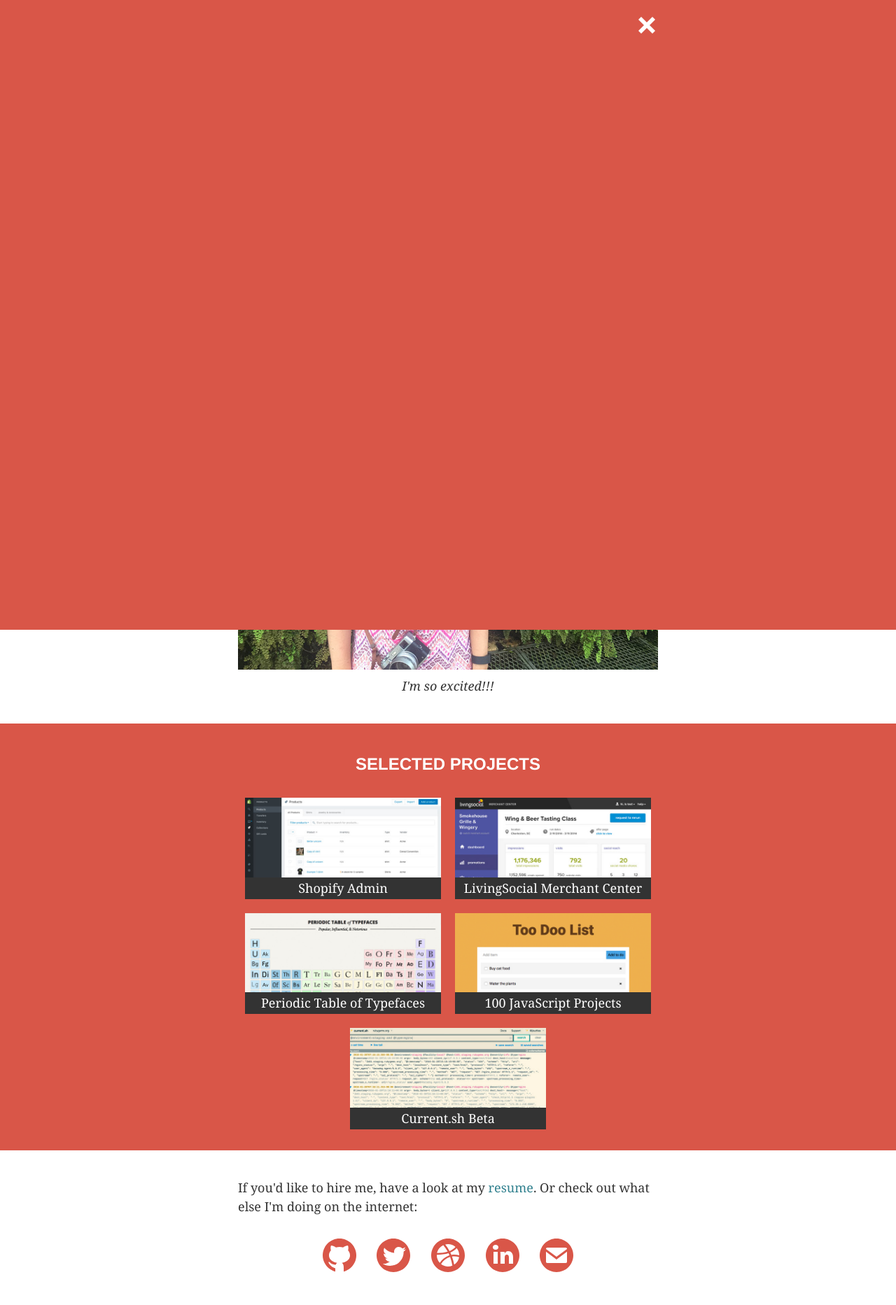
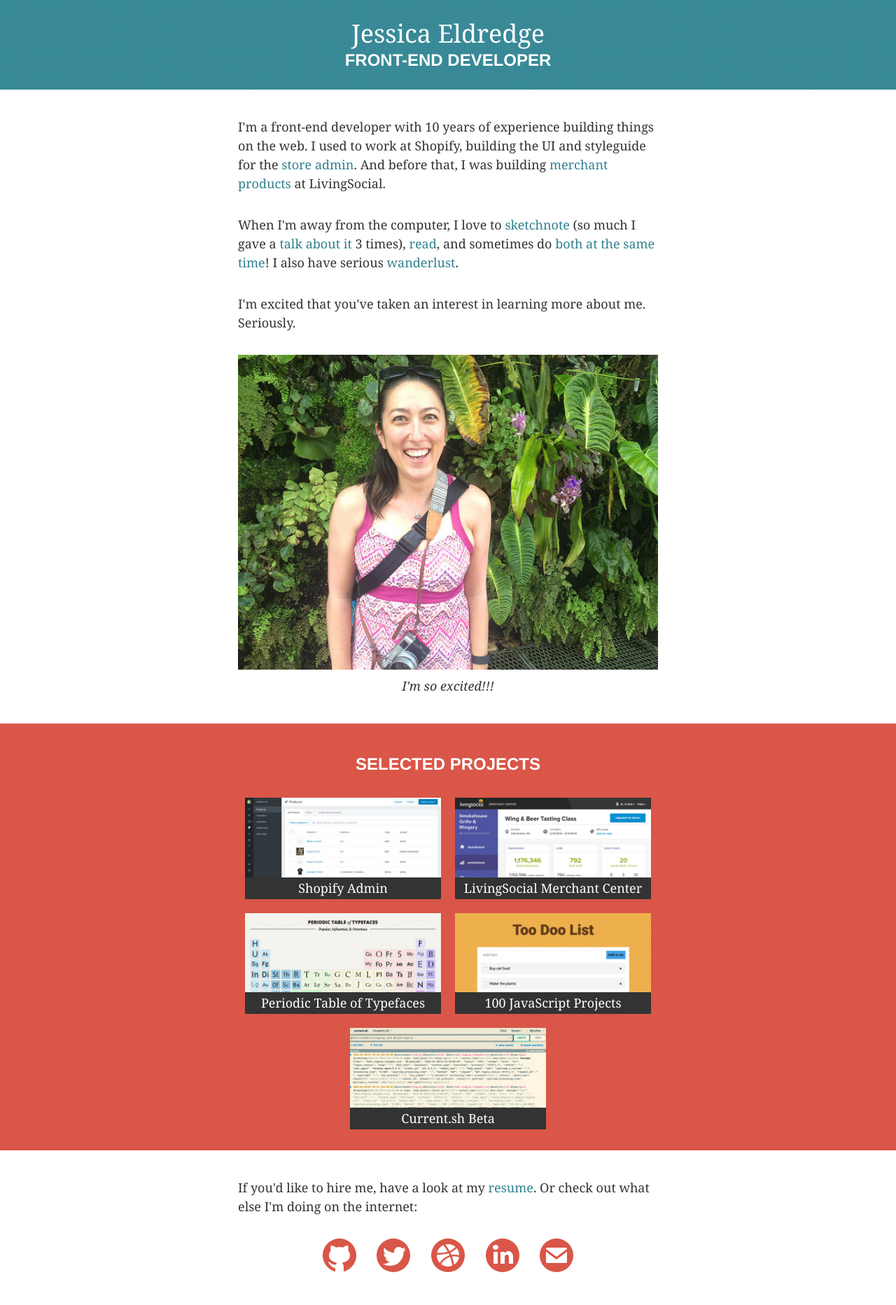
Before and after one commit to jessabean/jessabean.github.io, a Jekyll site: the page built from index.html, in a window 1280 px wide. Shown: the whole page at 70% size. Built offline with Jekyll 4.4.1, drawn with Linux system fonts in a browser that asks for light colours; comment, search, counter and statistics services are not loaded.

Commit message:
Hide modal on button click

```diff
--- a/css/home.css
+++ b/css/home.css
@@ -769,18 +769,39 @@
   top: 0;
   left: 0;
   width: 100%;
-  height: 100%;
+  height: 0;
+  visibility: hidden;
+  opacity: 0;
   padding-left: -webkit-calc((100% - 600px) / 2);
   padding-left: calc((100% - 600px) / 2);
   padding-right: -webkit-calc((100% - 600px) / 2);
   padding-right: calc((100% - 600px) / 2);
   background: #d95648;
-  pointer-events: none; }
+  pointer-events: none;
+  -webkit-transition: height 0.1s ease-out;
+  transition: height 0.1s ease-out; }
   .project--preview.is-active {
+    height: 100%;
+    visibility: visible;
+    opacity: 1;
     pointer-events: auto; }
   .project--preview .project__actions {
     padding: 20px 0;
     text-align: right; }
+  .project--preview .button {
+    background: transparent;
+    border: none;
+    outline: none;
+    color: #fff;
+    -webkit-transition: -webkit-transform 0.1s ease-in-out;
+    transition: -webkit-transform 0.1s ease-in-out;
+    transition: transform 0.1s ease-in-out;
+    transition: transform 0.1s ease-in-out, -webkit-transform 0.1s ease-in-out; }
+    .project--preview .button:hover, .project--preview .button:focus {
+      cursor: pointer;
+      -webkit-transform: scale(1.25);
+          -ms-transform: scale(1.25);
+              transform: scale(1.25); }
 
 .home__header {
   padding-top: 30px;
--- a/gulpfile.js
+++ b/gulpfile.js
@@ -42,6 +42,7 @@
 
 gulp.task('watch', function () {
     gulp.watch('_scss/**/*.scss', ['sass', 'jekyll-build']);
+    gulp.watch('js/**/*.js', ['jekyll-rebuild']);
     gulp.watch(['*.html', '_layouts/*.html', '_posts/*', '_includes/*', 'about/*', 'blog/*', 'resume/*'], ['jekyll-rebuild']);
 });
 
--- a/index.html
+++ b/index.html
@@ -103,9 +103,11 @@
   </ul>
   <div id="project-details" class="project--preview">
     <div class="project__actions">
-      <svg id="close" xmlns="http://www.w3.org/2000/svg" viewBox="0 0 32 32" width="32" height="32" fill="currentcolor">
-        <path d="M4 8 L8 4 L16 12 L24 4 L28 8 L20 16 L28 24 L24 28 L16 20 L8 28 L4 24 L12 16 z"></path>
-      </svg>
+      <button type="button" class="button button--close">
+        <svg id="close" xmlns="http://www.w3.org/2000/svg" viewBox="0 0 32 32" width="32" height="32" fill="currentcolor">
+          <path d="M4 8 L8 4 L16 12 L24 4 L28 8 L20 16 L28 24 L24 28 L16 20 L8 28 L4 24 L12 16 z"></path>
+        </svg>
+      </button>
     </div>
     <figure class="project__image"></figure>
     <div class="project__description"></div>
--- a/js/main.js
+++ b/js/main.js
@@ -2,8 +2,12 @@
 
 var projectList     = document.getElementById('selected-projects');
 var detailsView     = document.getElementById('project-details');
+var detailsClose    = detailsView.querySelector('.button--close');
+var previewImageView   = detailsView.querySelector('.project__image');
+var previewDescription = detailsView.querySelector('.project__description');
 
 projectList.addEventListener('click', showDetails, false);
+detailsClose.addEventListener('click', hideDetails, false);
 
 function showDetails(e) {
   var target = event.target;
@@ -13,9 +17,6 @@
   var src     = image.getAttribute('src');
   var detail  = project.querySelector('.js-project__description');
   var content = detail.outerHTML;
-
-  var previewImageView   = detailsView.querySelector('.project__image');
-  var previewDescription = detailsView.querySelector('.project__description');
 
   e.preventDefault();
 
@@ -27,3 +28,9 @@
 
   detailsView.classList.add('is-active');
 };
+
+function hideDetails(e) {
+  detailsView.classList.remove('is-active');
+  previewImageView.innerHTML = '';
+  previewDescription.innerHTML = '';
+}
```
Also changed, not shown: _scss/components/_project.scss (+20 -1 lines).
